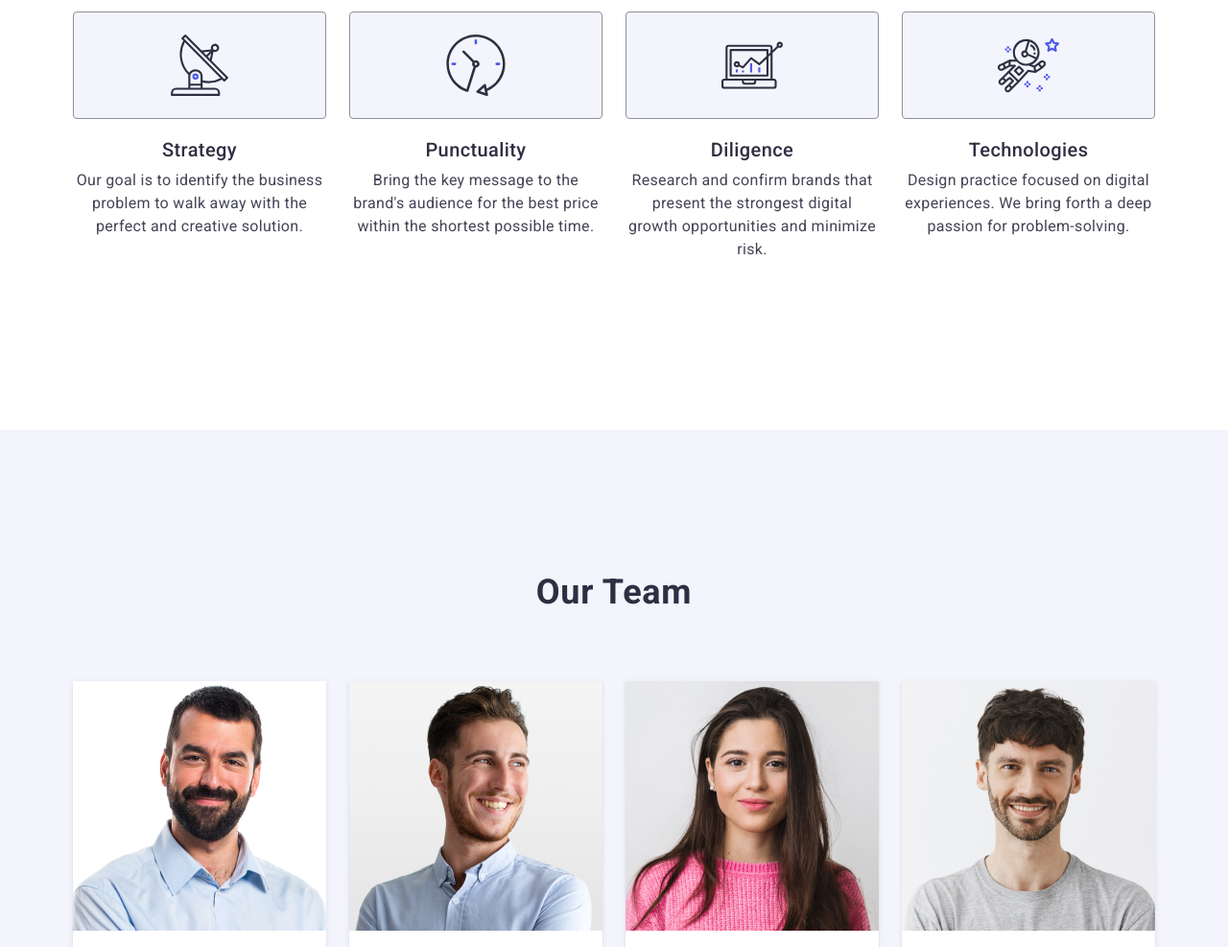
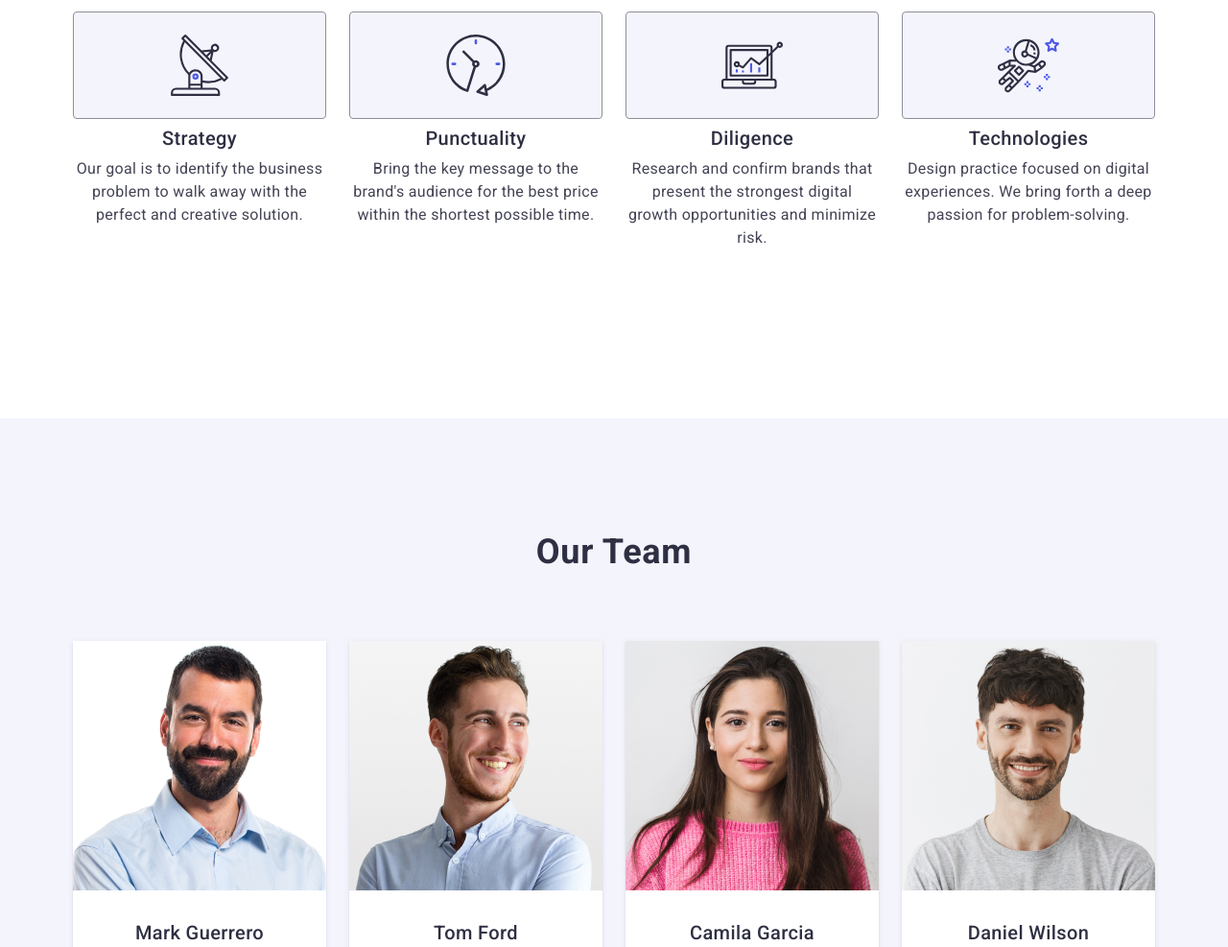
Before and after one commit to Anton-Fomin481/HomeWork4, a plain HTML site: page index.html in a window 1280 px wide. Shown: the part 780-1767 px from the top of the page at 96% size. Drawn offline with nearby package versions, Linux system fonts and the light colour scheme.

Commit message:
commit25

```diff
--- a/css/style.css
+++ b/css/style.css
@@ -257,10 +257,12 @@ body {
   width: calc((100% - 48px) / 3);
   transition: box-shadow 250ms cubic-bezier(0.4, 0, 0.2, 1);
 }
+.polar:hover .special-p {
+  transform: translateY(0%);
+}
 .polar:hover {
   box-shadow: 0px 1px 6px rgba(46, 47, 66, 0.08),
     0px 1px 1px rgba(46, 47, 66, 0.16), 0px 2px 1px rgba(46, 47, 66, 0.08);
-  transform: translateY(0%);
 }
 .list-four-div {
   padding: 32px 16px;
@@ -423,4 +425,13 @@ body {
 .foot-use {
   transition: background-color 250ms cubic-bezier(0.4, 0, 0.2, 1);
 }
+h1,
+h2,
+h3,
+h4,
+h5,
+h6,
+p {
+  margin: 0;
+}
 /*FOOTER*/
```
